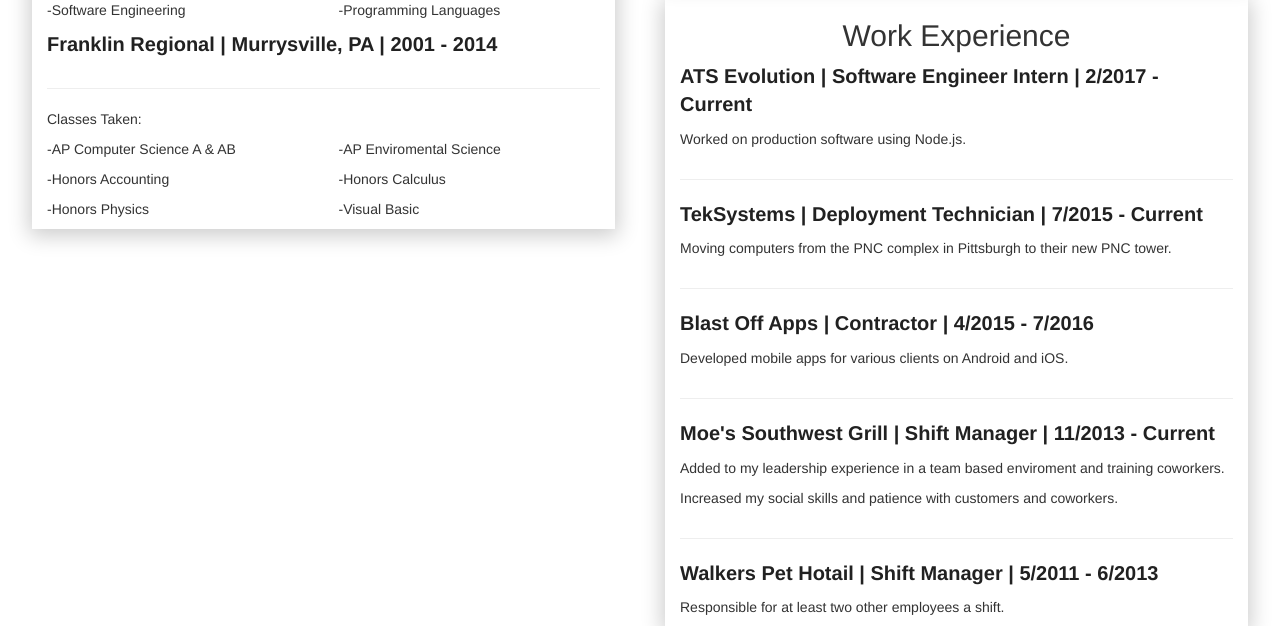
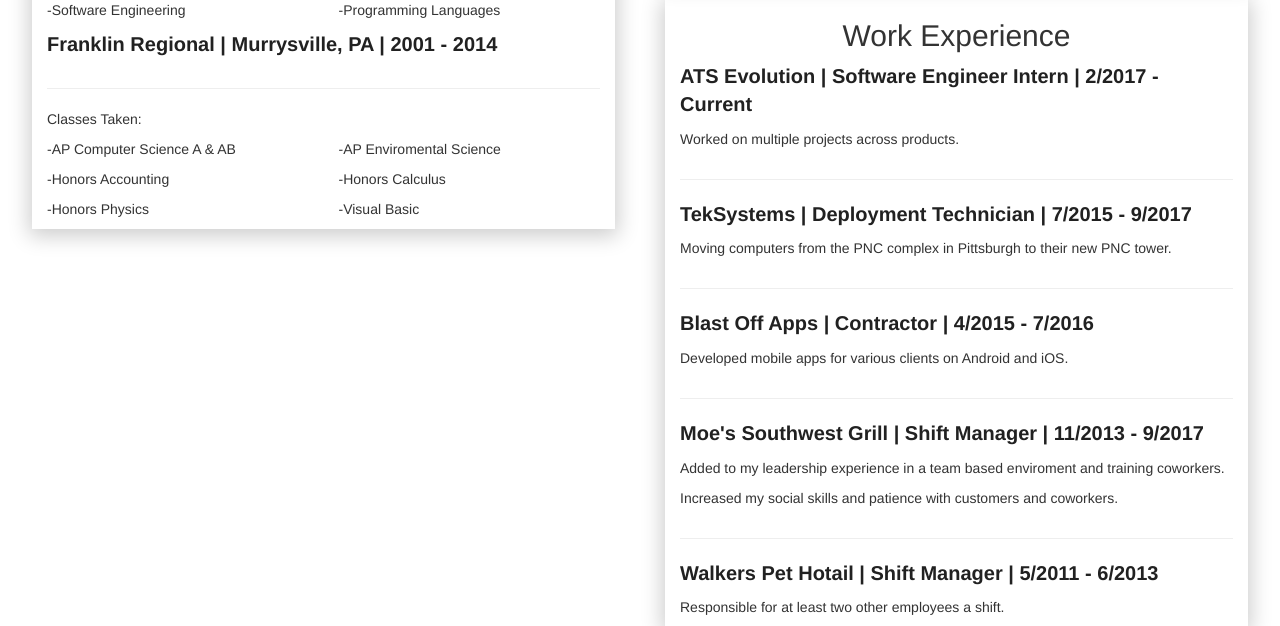
Before and after one commit to macmittereder/mittereder-website, a Node project: template views/index.pug in a window 1280 px wide. Shown: the part 758-1384 px from the top of the page. Run offline with Node 20 templates, Linux system fonts and the light colour scheme; the template is opened without the code that fills it, so the values that code supplies are empty; style sheets or scripts are compiled from the project's sources; some libraries are stand-ins or nearby versions.

Commit message:
Updated work

```diff
--- a/views/index.pug
+++ b/views/index.pug
@@ -167,11 +167,11 @@
 							.row
 								.col-md-12.col-xs-12
 									p.title= "ATS Evolution | Software Engineer Intern | 2/2017 - Current"
-									p= "Worked on production software using Node.js."
+									p= "Worked on multiple projects across products."
 							hr
 							.row
 								.col-md-12.col-xs-12
-									p.title= "TekSystems | Deployment Technician | 7/2015 - Current"
+									p.title= "TekSystems | Deployment Technician | 7/2015 - 9/2017"
 									p= "Moving computers from the PNC complex in Pittsburgh to their new PNC tower."
 							hr
 							.row
@@ -181,7 +181,7 @@
 							hr
 							.row
 								.col-md-12.col-xs-12
-									p.title= "Moe's Southwest Grill | Shift Manager | 11/2013 - Current"
+									p.title= "Moe's Southwest Grill | Shift Manager | 11/2013 - 9/2017"
 									p= "Added to my leadership experience in a team based enviroment and training coworkers."
 									p= "Increased my social skills and patience with customers and coworkers."
 							hr
--- a/views/projects.pug
+++ b/views/projects.pug
@@ -69,7 +69,6 @@
 							p.black A simple rock, paper, scissors game.
 							br
 							br
-							br
 		.row
 			.col-md-3.col-xs-6
 				//- TODO: Empty
```
